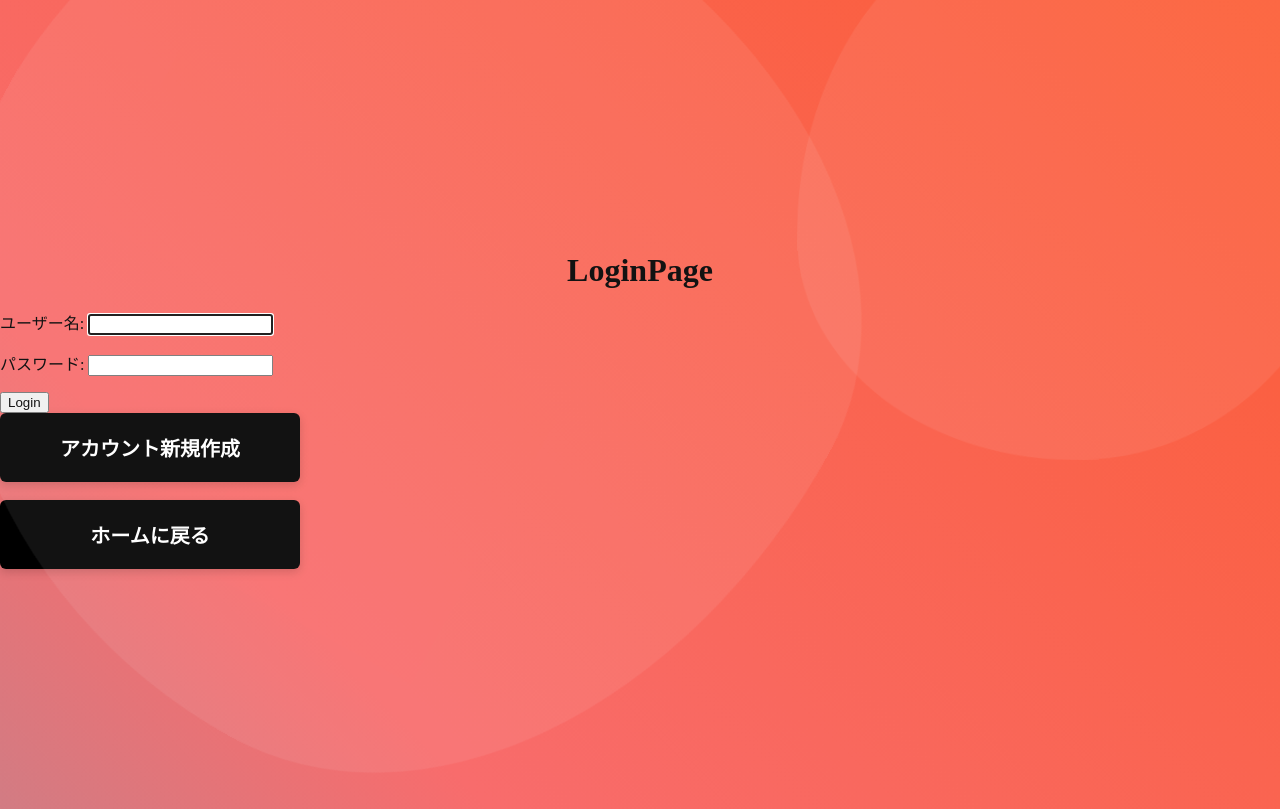
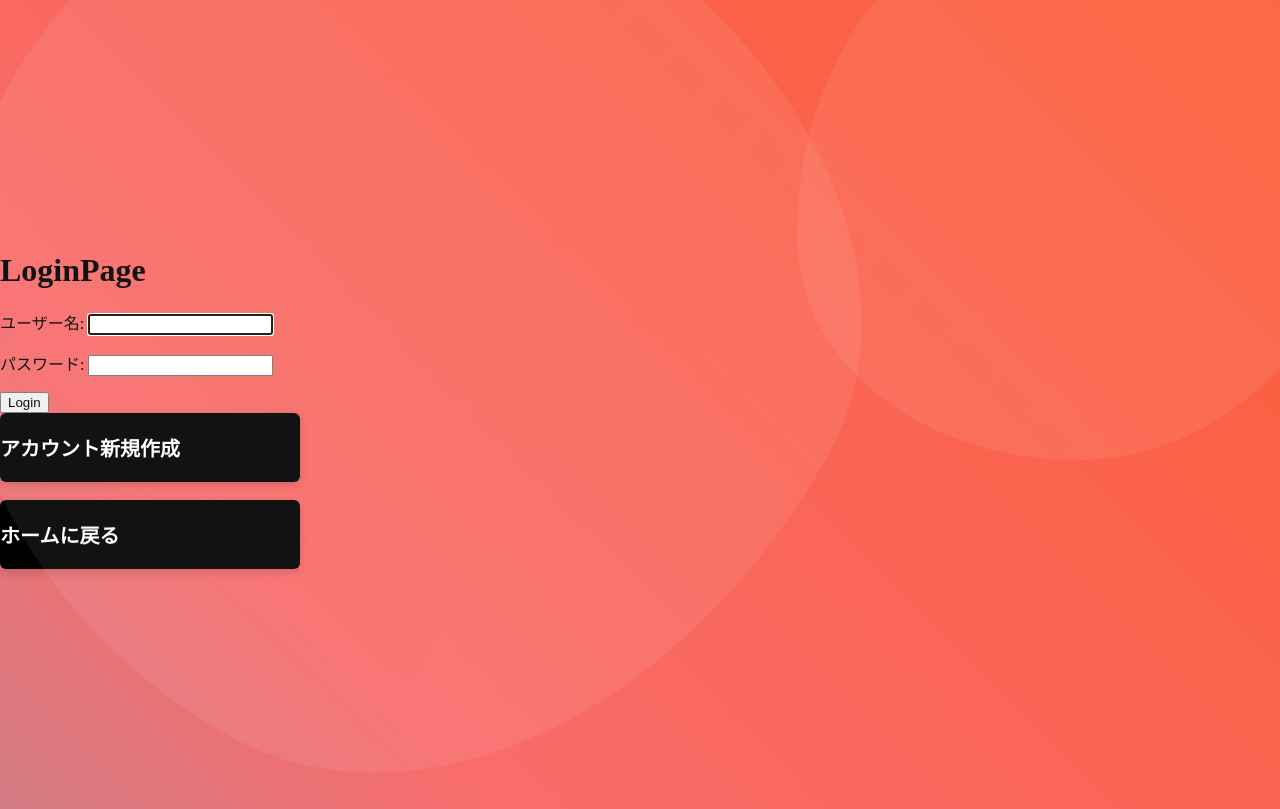
Before and after one commit to s1f10210324/ex4team-project, a Django app: page /accounts/login/ in a window 1280 px wide; the page is wider, and only the part inside the window is pictured. Shown: the top 809 px of that part. Run offline with Django 4.2, Linux system fonts and the light colour scheme.

Commit message:
Update login5.css

```diff
--- a/accounts/static/accounts/css/login5.css
+++ b/accounts/static/accounts/css/login5.css
@@ -15,7 +15,7 @@ a {
     );
     box-shadow: 0 3px 10px rgb(0 0 0 / 16%);
     transition: background-position ease 0.4s;
-    text-align: center;
+    text-align: left;
     color: #fff;
     text-decoration: none;
     font-weight: bold;
@@ -26,7 +26,6 @@ a {
     background-position: 0 0;
   }
 
-  /****** Base style. ******/
   body {
     display: flex;
     height: 100vh;
@@ -145,7 +144,3 @@ body::after {
 	.st13{opacity:0.2;}
 	.st14{clip-path:url(#SVGID_16_);}
 	.st15{opacity:0.3;fill:#FFFFFF;enable-background:new    ;}
-
-	h1 {
-		text-align:center ;
-	}
```
